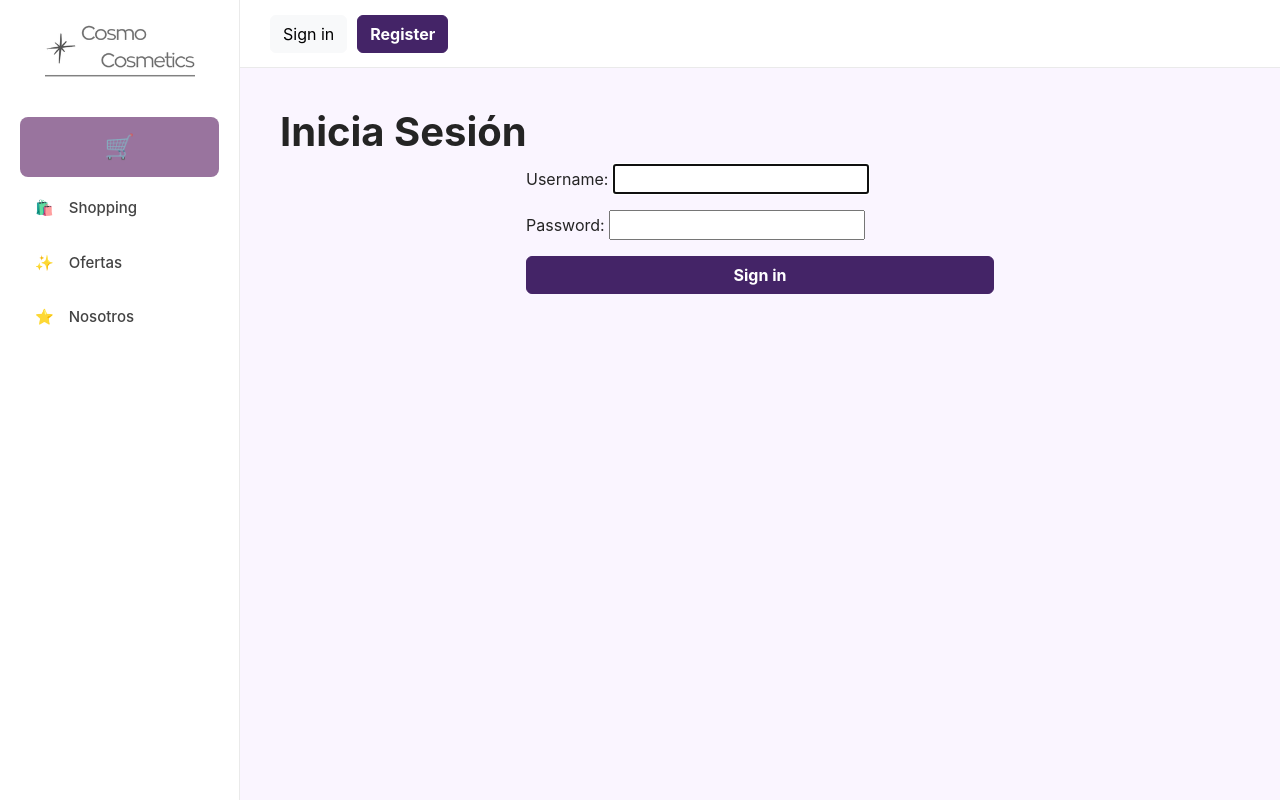
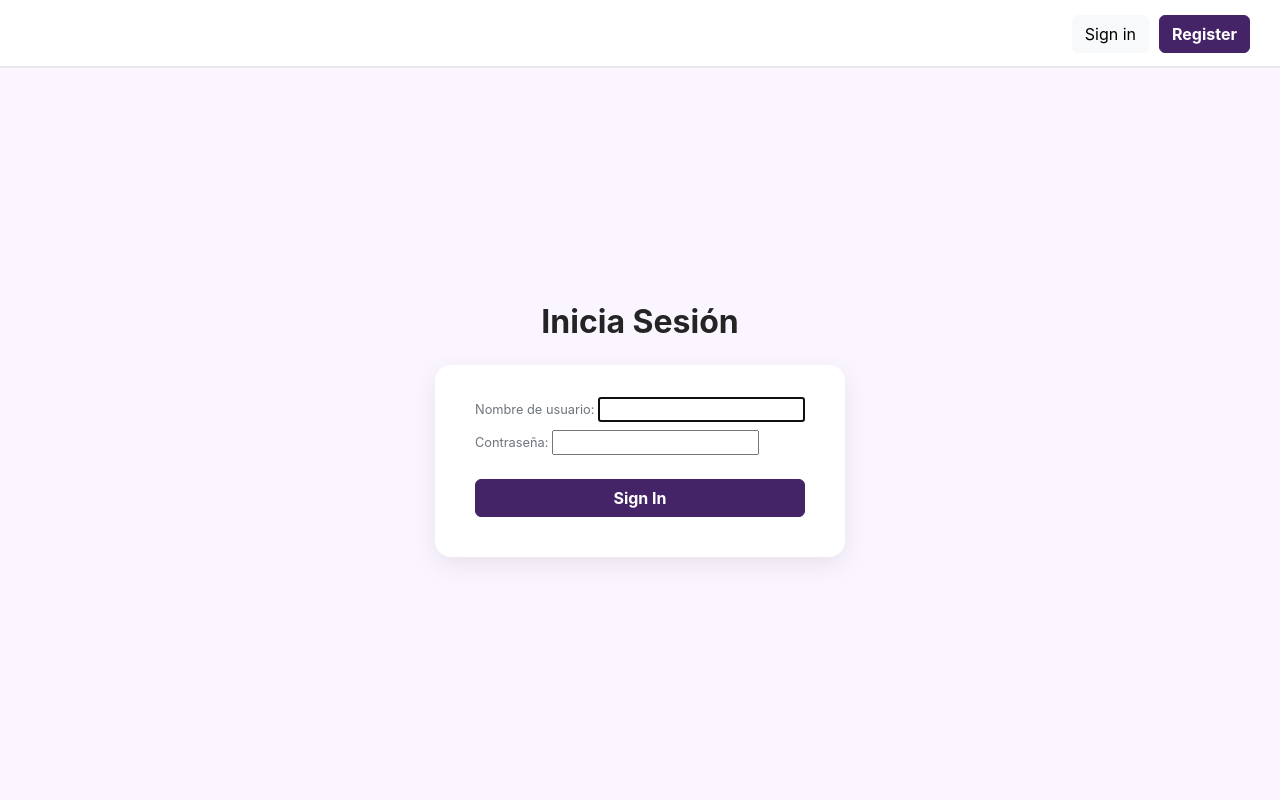
Before and after one commit to SeleneLea/cosmo-cosmetics, a Django app: page /cuentas/login/ in a window 1280 px wide. Run offline with Django 5.2, Linux system fonts and the light colour scheme.

Commit message:
Arreglos del Login y Register
Sin implementacion del logo

```diff
--- a/core/settings.py
+++ b/core/settings.py
@@ -103,7 +103,7 @@ AUTH_PASSWORD_VALIDATORS = [
 # Internationalization
 # https://docs.djangoproject.com/en/5.2/topics/i18n/
 
-LANGUAGE_CODE = 'en-us'
+LANGUAGE_CODE = 'es'
 
 TIME_ZONE = 'UTC'
 
--- a/static/css/style.css
+++ b/static/css/style.css
@@ -220,3 +220,126 @@ body {
   border-color: var(--primary-200);
   font-weight: bold;
 }
+
+/* Ocultamos el sidebar y ajustamos el layout cuando estamos en una auth-page */
+.auth-page .sidebar {
+    display: none;
+}
+
+.auth-page .page-container {
+    grid-template-columns: 1fr; /* Hacemos que el contenido ocupe todo */
+    grid-template-areas: "header" "main";
+}
+
+.auth-page .main-content {
+    display: flex;
+    flex-direction: column;
+    justify-content: center;
+    align-items: center;
+    padding-top: 0;
+}
+
+/* Estilo del título sobre la tarjeta */
+.auth-title {
+    text-align: center;
+    margin-bottom: 2rem;
+    font-weight: bold;
+}
+
+/* Estilo de la tarjeta/cuadrícula blanca */
+.auth-card {
+    background: white;
+    padding: 2.5rem;
+    border-radius: 16px;
+    box-shadow: 0 8px 25px rgba(0,0,0,0.08);
+    width: 100%;
+    max-width: 450px; /* La hacemos más delgada */
+}
+
+/* Estilo para los textos de ayuda de la contraseña */
+.auth-card .helptext {
+    font-size: 0.8rem; /* Letra más pequeña */
+    color: #6c757d; /* Un color gris suave */
+    margin-bottom: 1rem;
+}
+.auth-card .helptext ul {
+    padding-left: 20px;
+    margin-top: 5px;
+}
+
+/* Líneas decorativas en el header */
+.top-header {
+    position: relative;
+}
+
+.top-header::after {
+    content: '';
+    position: absolute;
+    bottom: 0;
+    left: 0;
+    right: 0;
+    height: 1px;
+    background-color: var(--neutral-200);
+}
+
+.logo-container {
+    position: relative;
+    padding-left: 20px;
+}
+
+.logo-container .logo-line-vertical {
+    content: '';
+    position: absolute;
+    left: 0;
+    top: 50%;
+    transform: translateY(-50%);
+    width: 2px;
+    height: 30px; /* Altura de la línea vertical */
+    background-color: var(--neutral-800);
+}
+
+
+.auth-title {
+    margin-top: 2rem;
+    margin-bottom: 1.5rem;
+}
+
+/* estilo unificado para todos los textos de ayuda del from */
+.auth-card .helptext, .auth-card form p {
+    font-size: 0.8rem !important;
+    color: #6c757d !important;
+    margin-bottom: 1rem !important;
+    margin-top: -0.5rem;
+}
+
+.auth-card .helptext ul {
+    list-style: none; /* Quitamos los puntos de la lista */
+    padding: 0;
+}
+
+#id_password2 + .helptext {
+    display: block;
+    margin-top: 0.25rem;
+}
+
+.top-header {
+    display: flex;
+    justify-content: space-between;
+    align-items: center;
+    width: 100%;
+}
+
+.header-left {
+    display: flex;
+    align-items: center;
+    gap: 15px;
+}
+
+.logo {
+    height: 40px; /* Altura del logo */
+}
+
+.logo img {
+    height: 100%;
+    width: auto;
+}
--- a/templates/base.html
+++ b/templates/base.html
@@ -8,14 +8,16 @@
     <link href="https://cdn.jsdelivr.net/npm/bootstrap@5.3.3/dist/css/bootstrap.min.css" rel="stylesheet">
     <link rel="stylesheet" href="{% static 'css/style.css' %}">
 </head>
-<body>
+<body class="{% block body_class %}{% endblock %}">
 
     <div class="page-container">
 
         <header class="top-header">
-            <div class="menu-icon">☰</div>
-            <div class="logo">
-                ⭐ COSMO COSMETIC
+            <div class="header-left">
+                <div class="menu-icon">☰</div>
+                <div class="logo-container">
+                    <img src="{% static 'images/logo.png' %}" alt="Cosmo Cosmetics Logo" class="logo">
+                </div>
             </div>
             <div class="header-actions">
                 {% if user.is_authenticated %}
@@ -31,10 +33,6 @@
         </header>
 
         <aside class="sidebar">
-            <div class="sidebar-brand">
-                <img src="{% static 'images/logo.png' %}" alt="Logo de Cosmo Cosmetic" class="logo-sidebar">
-            </div>
-
             <nav class="sidebar-nav">
                 <a href="{% url 'ver_carrito' %}" class="cart-link">🛒</a>
                 <a href="{% url 'lista_productos' %}"><span>🛍️</span><span>Shopping</span></a>
--- a/templates/registration/login.html
+++ b/templates/registration/login.html
@@ -1,19 +1,16 @@
 {% extends 'base.html' %}
 
-{% block page_header %}
-    <h2 class="display-6 fw-bold">Inicia Sesión</h2>
-{% endblock %}
+{% block body_class %}auth-page{% endblock %}
 
 {% block content %}
-<div class="row justify-content-center">
-    <div class="col-md-6">
-        <form method="post">
-            {% csrf_token %}
-            {{ form.as_p }}
-            <div class="d-grid">
-                <button type="submit" class="btn btn-primary primary-button">Sign in</button>
-            </div>
-        </form>
-    </div>
+<h2 class="auth-title">Inicia Sesión</h2>
+<div class="auth-card">
+    <form method="post">
+        {% csrf_token %}
+        {{ form.as_p }}
+        <div class="d-grid mt-4">
+            <button type="submit" class="btn btn-primary primary-button">Sign In</button>
+        </div>
+    </form>
 </div>
 {% endblock %}
```
Also changed, not shown: productos/forms.py (+7 -1 lines), templates/registration/registro.html (+4 -7 lines), db.sqlite3.
